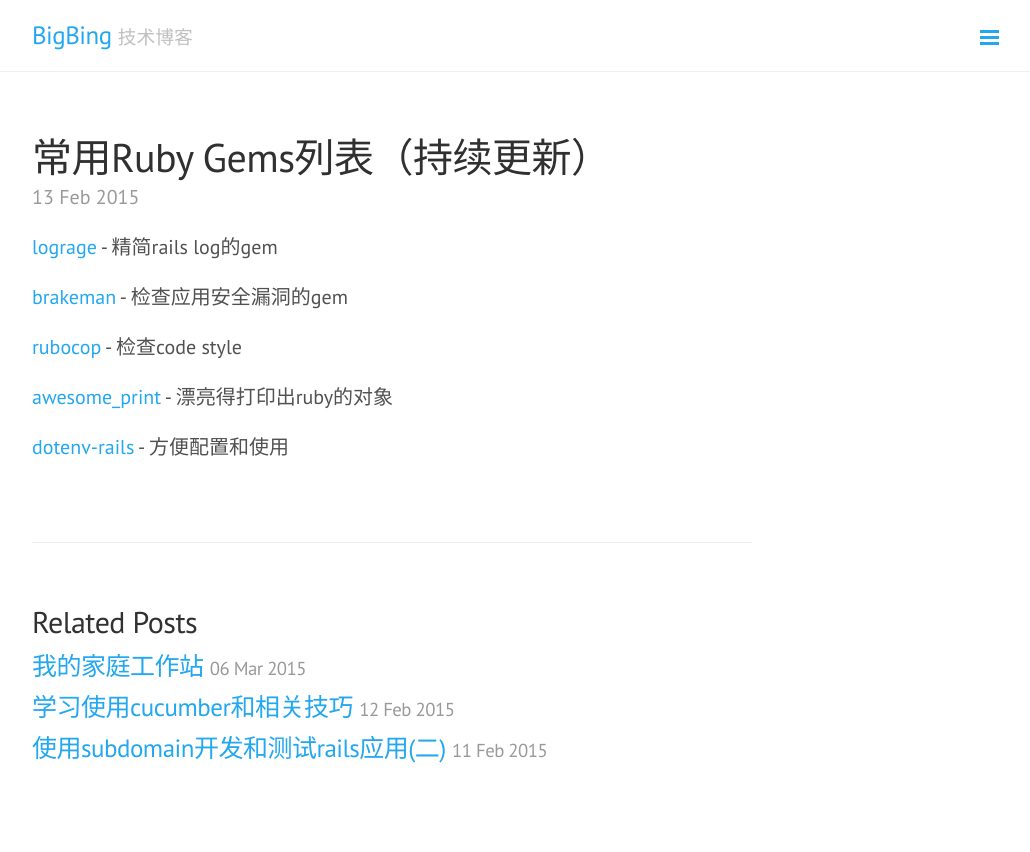
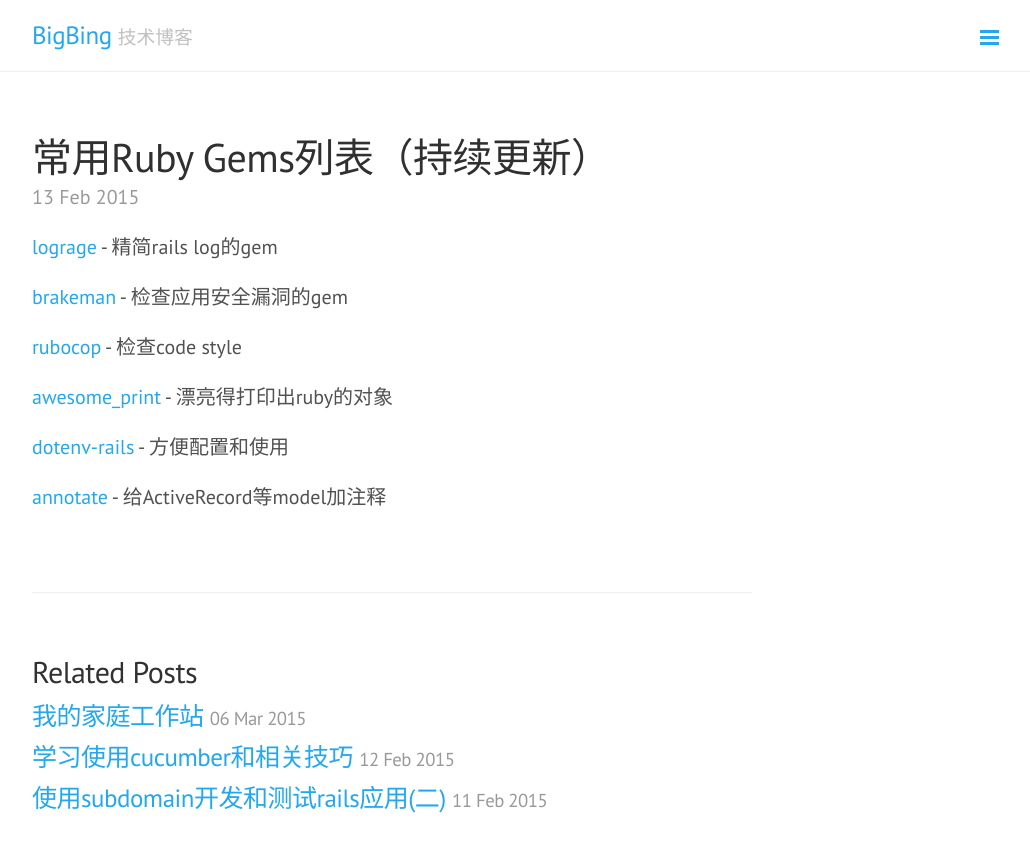
Before and after one commit to bingxie/bingxie.github.io, a Jekyll site: the page built from _posts/2015-02-13-useful-gems.md, in a window 1280 px wide. Shown: the top 852 px of the page, without its empty margins (248-1278 px from the left). Built offline with Jekyll 4.4.1, drawn with Linux system fonts in a browser that asks for light colours; Markdown is read by kramdown in place of the engine named in the settings; comment, search, counter and statistics services are not loaded.

Commit message:
Update post

```diff
--- a/_posts/2015-02-13-useful-gems.md
+++ b/_posts/2015-02-13-useful-gems.md
@@ -11,3 +11,5 @@ title: 常用Ruby Gems列表（持续更新）
 [awesome_print](https://github.com/michaeldv/awesome_print) - 漂亮得打印出ruby的对象
 
 [dotenv-rails](https://github.com/bkeepers/dotenv) - 方便配置和使用
+
+[annotate](https://github.com/ctran/annotate_models) - 给ActiveRecord等model加注释
```
